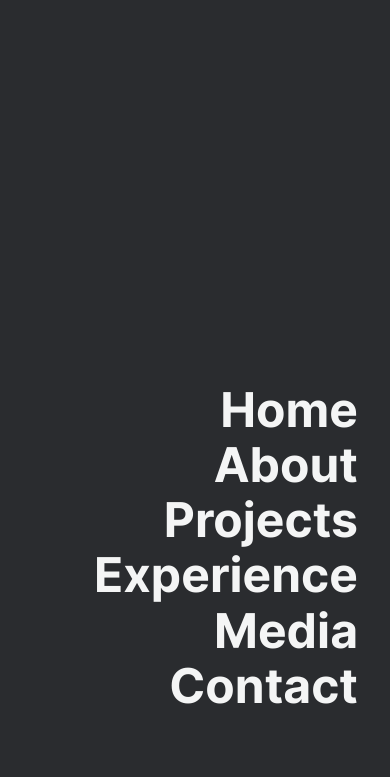
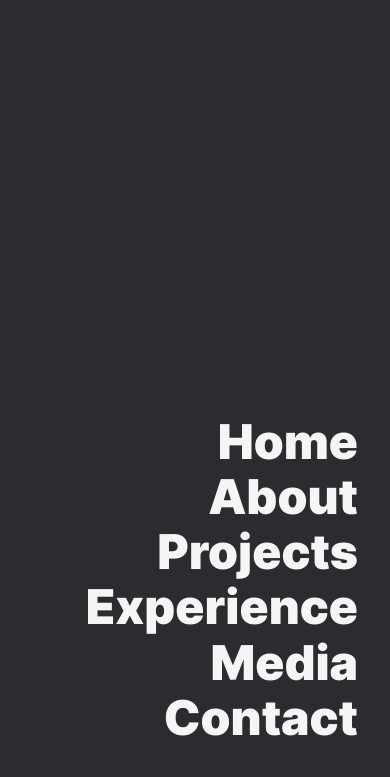
Before and after one commit to McCambley/Jake-McCambley, a plain HTML site: page index.html in a window 390 px wide. Both pictures are taken after a click on the button 28 px from the left and 27 px from the top of the page. Shown: the part 67-844 px from the top of the page. Drawn offline with Linux system fonts and the light colour scheme; files whose address does not match are found by name.

Commit message:
Style menu

```diff
--- a/blocks/header/header.css
+++ b/blocks/header/header.css
@@ -58,7 +58,8 @@
 }
 
 .header__menu {
-  padding: 64px 32px;
+  padding: 32px;
+  padding-top: 64px;
   margin: 0;
   display: none;
 }
@@ -118,7 +119,7 @@
   .header__menu-link {
     color: inherit;
     font-size: 48px;
-    font-weight: bold;
+    font-weight: 900;
     text-decoration: none;
   }
 }
```
